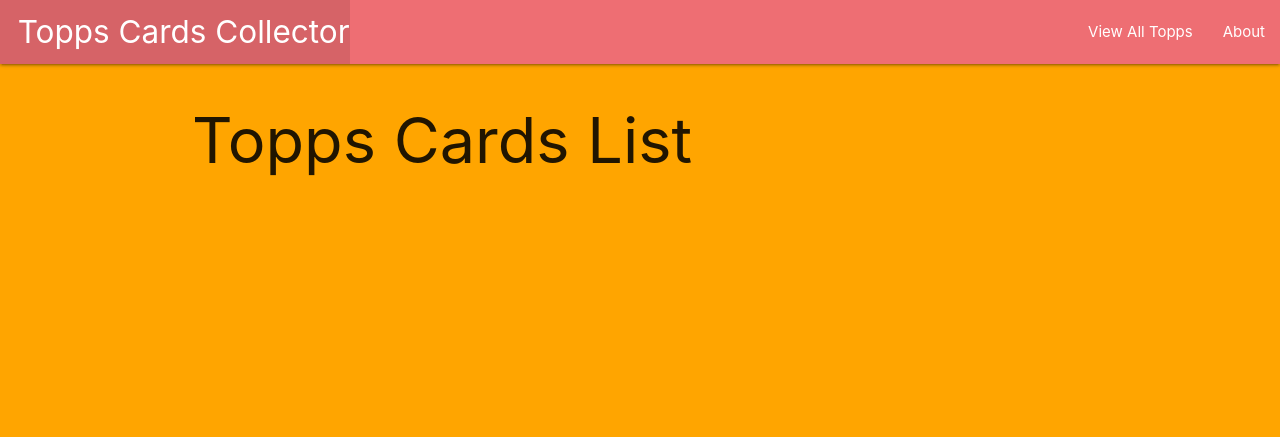
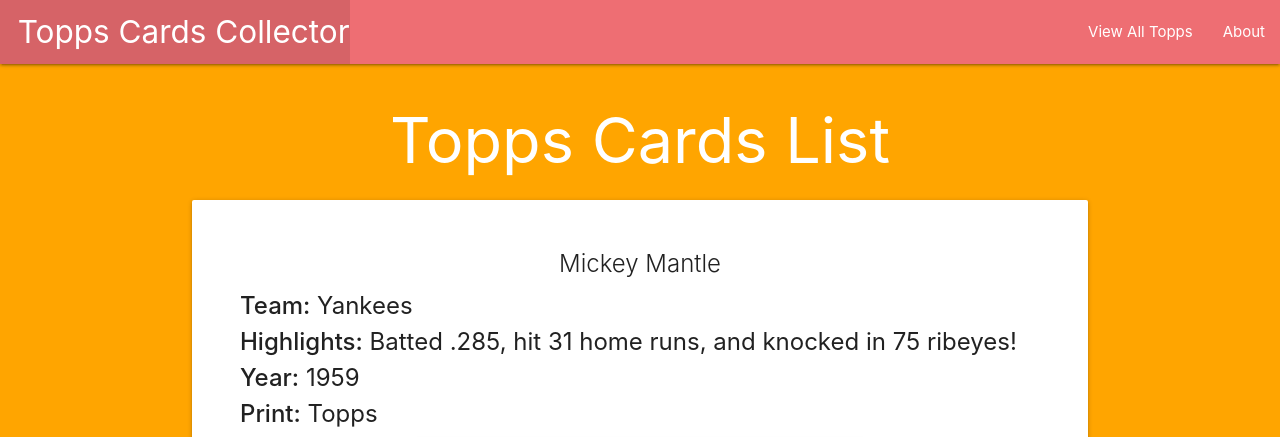
Before and after one commit to DurkinKid/ToppsCardsCollector, a Django app: page /topps/ in a window 1280 px wide. Shown: the top 437 px of the page. Run offline with Django 4.2, Linux system fonts and the light colour scheme.

Commit message:
Adding class attributes

```diff
--- a/main_app/static/css/style.css
+++ b/main_app/static/css/style.css
@@ -5,11 +5,26 @@
     background-color: orange;
 }
 
-main {
-    flex: 1 0 auto;
+p {
+    font-size: x-large;
 }
+
 
 footer.page-footer {
     padding-top: 0;
     text-align: right;
 }
+
+span:hover {
+background-color: orange;
+width: auto;
+}
+
+span {
+    text-align: center;
+}
+
+.list {
+    text-align: center;
+    color: white;
+}
--- a/main_app/templates/base.html
+++ b/main_app/templates/base.html
@@ -28,7 +28,7 @@
     {% endblock %}
   </main>
   <footer class="page-footer">
-    <div class="right">All Rights Reserved, &copy; 2019 Cat Collector &nbsp;</div>
+    <div class="right">All Rights Reserved, &copy; 2019  &nbsp;</div>
   </footer>
 </body>
 </html>
--- a/main_app/templates/topps/index.html
+++ b/main_app/templates/topps/index.html
@@ -1,16 +1,19 @@
 {% extends 'base.html' %}
 {% block content %}
 
-<h1>Topps Cards List</h1>
+<h1 class="list">Topps Cards List</h1>
 
-{% for card in cards %}
-  <div class="card">
+{% for topp in topps %}
+  <div class="card card-panel">
     <div class="card-content">
-      <span class="card-title">{{ card.name }}</span>
-      <p>Breed: {{ card.breed }}</p>
-      <p>Description: {{ card.description }}</p>
-      <p>Age: {{ card.age }}</p>
-
+      <span class="card-title">{{ topp.player }}</span>
+      <p><strong>Team:</strong> {{ topp.team }}</p>
+      <p><strong>Highlights:</strong> {{ topp.highlight }}</p>
+      <p><strong>Year:</strong> {{ topp.year }}</p>
+      <p><strong>Print:</strong> {{ topp.company }}</p>
+      <div class="list">
+      <img class="card-panel grey lighten-5 z-depth-1 responsive-img" src="{{ topp.img }}" alt="Relevent Card">
+      </div>
     </div>
   </div>
 {% endfor %}
--- a/main_app/views.py
+++ b/main_app/views.py
@@ -16,17 +16,17 @@
     return render(request, 'topps/index.html', {'topps': topps})
 
 
-class Card:
-  def __init__(self, name, breed, description, age):
-    self.name = name
-    self.breed = breed
-    self.description = description
-    self.age = age
+class Topp:
+  def __init__(self, player, team, highlight, year, company, img):
+    self.player = player
+    self.team = team
+    self.highlight = highlight
+    self.year = year
+    self.company = company
+    self.img = img
 
 topps = [
-  Card('Lolo', 'tabby', 'foul little demon', 3),
-  Card('Sachi', 'tortoise shell', 'diluted tortoise shell', 0),
-  Card('Raven', 'black tripod', '3 legged cat', 4),
-  Card('Scrappy', 'french blue', 'cuddle bug', 10),
-  Card('Addie', 'golden', 'A menace', 2),
+  Topp('Mickey Mantle', 'Yankees', 'Batted .285, hit 31 home runs, and knocked in 75 ribeyes!', 1959, 'Topps', 'https://i.psacard.com/cardfacts/1959-topps-10-mickey-mantle-gem-mt-73896.jpg?h=1000' ),
+  Topp('Carl Yastrzemski', 'Red Sox', 'Batted .321, hit 14 home runs, and knocked in 68 ribeyes!', 1963, 'Topps', 'https://i.ebayimg.com/images/g/CfUAAOSwbVZkER8q/s-l500.png'),
+  Topp('Yogi Berra', 'Yankees', 'Batted .272, hit 27 home runs, and knocked in 108 ribeyes!', 1955, 'Topps', 'https://i.psacard.com/cardfacts/1955-topps-198-yogi-berra-27467.jpg?h=1000')
 ]
```
